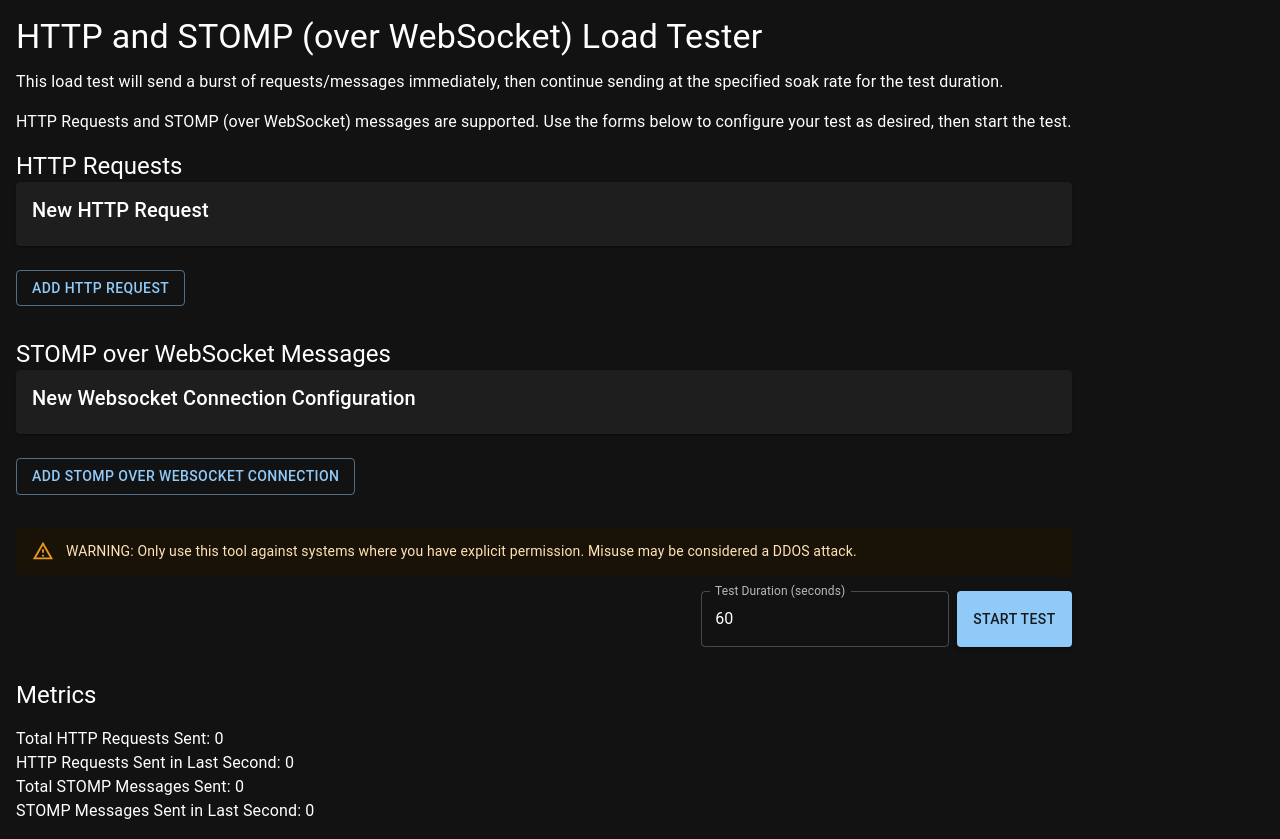
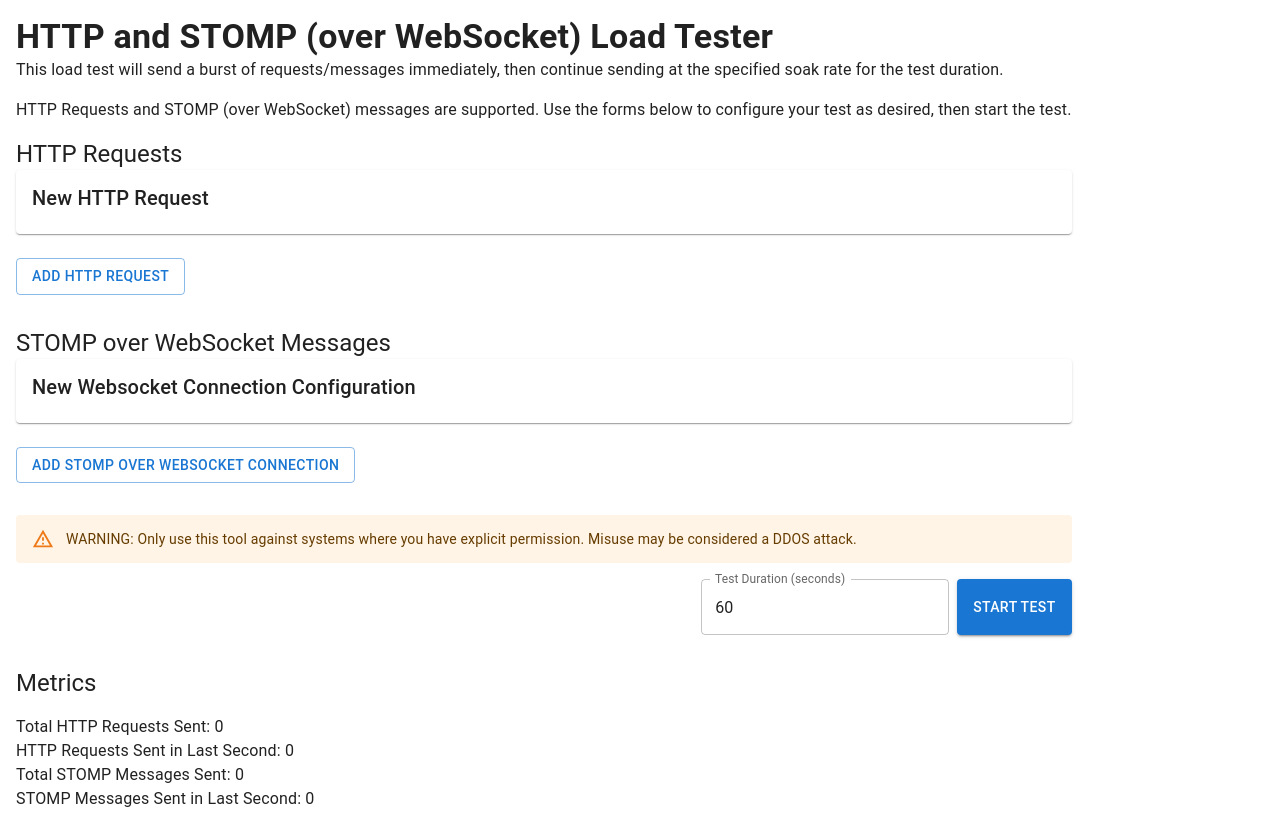
Before and after one commit to rizvanJacob/http-stomp-ws-load-tester, a React (Vite) app: page / in a window 1280 px wide. Built offline with nearby package versions, Linux system fonts and the light colour scheme; some icons are missing.

Commit message:
style: add theme building blocks

```diff
--- a/src/App.tsx
+++ b/src/App.tsx
@@ -22,13 +22,8 @@ import {
   getRunningTime as getStompRunningTime,
 } from "./services/StompTester";
 import { IsTestingContext } from "./contexts/IsTestingContext";
-import { createTheme, ThemeProvider, CssBaseline } from "@mui/material";
-
-const darkTheme = createTheme({
-  palette: {
-    mode: 'dark',
-  },
-});
+import { ThemeProvider, CssBaseline } from "@mui/material";
+import theme from "./theme";
 
 // Utility to generate unique IDs
 let idCounter = 1;
@@ -201,19 +196,21 @@ function App() {
   };
 
   return (
-    <ThemeProvider theme={darkTheme}>
+    <ThemeProvider theme={theme}>
       <CssBaseline />
       <Box sx={{ p: 2 }}>
-        <Typography variant="h4" gutterBottom>
+        <Typography variant="h4" fontWeight="bold">
           HTTP and STOMP (over WebSocket) Load Tester
         </Typography>
         <Typography variant="body1" sx={{ mb: 2 }}>
-          This load test will send a burst of requests/messages immediately, then
-          continue sending at the specified soak rate for the test duration.
+          This load test will send a burst of requests/messages immediately,
+          then continue sending at the specified soak rate for the test
+          duration.
         </Typography>
         <Typography variant="body1" sx={{ mb: 2 }}>
-          HTTP Requests and STOMP (over WebSocket) messages are supported. Use the
-          forms below to configure your test as desired, then start the test.
+          HTTP Requests and STOMP (over WebSocket) messages are supported. Use
+          the forms below to configure your test as desired, then start the
+          test.
         </Typography>
         <IsTestingContext.Provider value={isTesting}>
           <Box sx={{ mb: 4 }}>
@@ -283,7 +280,8 @@ function App() {
               Total HTTP Requests Sent: {httpMetrics.totalMessages}
             </Typography>
             <Typography>
-              HTTP Requests Sent in Last Second: {httpMetrics.messagesLastSecond}
+              HTTP Requests Sent in Last Second:{" "}
+              {httpMetrics.messagesLastSecond}
             </Typography>
             <Typography>
               Total STOMP Messages Sent: {stompMetrics.totalMessages}
--- /dev/null
+++ b/src/theme.ts
@@ -0,0 +1,15 @@
+import { createTheme } from "@mui/material";
+
+const theme = createTheme({
+  //   palette: {
+  // mode: "dark",
+  // primary: {
+  //   main: "#aeea00",
+  // },
+  // secondary: {
+  //   main: "#4dd0e1",
+  // },
+  //   },
+});
+
+export default theme;
```
